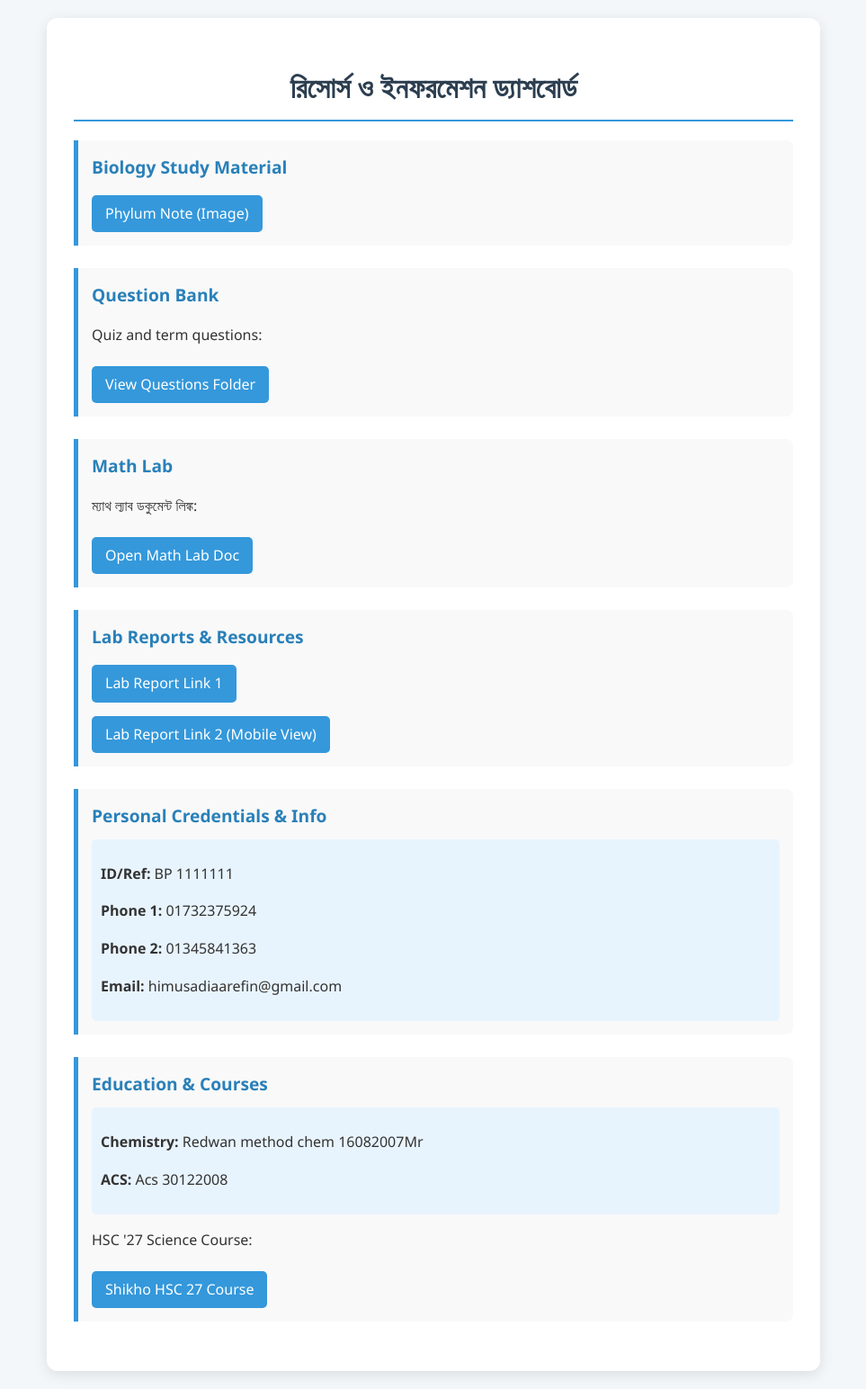
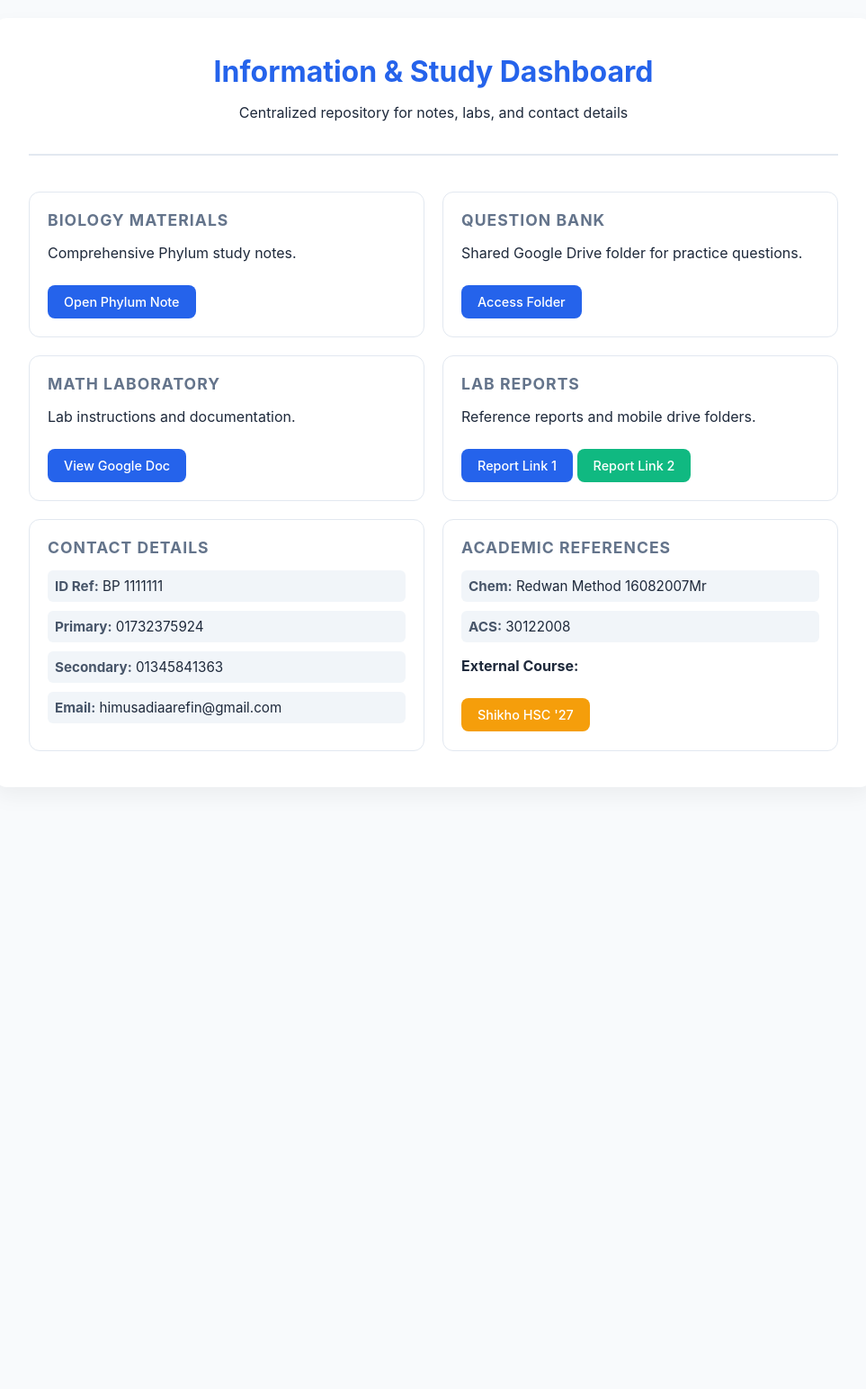
Before and after one commit to foysal1627/foysal1627.github.io, a Jekyll site: the page dashboard/index.html, which Jekyll copies as it is, in a window 1280 px wide. Shown: the whole page at 90% size, without its empty margins (158-1121 px from the left). Built offline with Jekyll 4.4.1, drawn with Linux system fonts in a browser that asks for light colours; after the commit the page ends 900 px from its top, so only the background shows below that.

Commit message:
Update index.html

```diff
--- a/dashboard/index.html
+++ b/dashboard/index.html
@@ -1,127 +1,164 @@
 <!DOCTYPE html>
-<html lang="bn">
+<html lang="en">
 <head>
     <meta charset="UTF-8">
     <meta name="viewport" content="width=device-width, initial-scale=1.0">
-    <title>ব্যক্তিগত তথ্য ও রিসোর্স ডকুমেন্টেশন</title>
+    <title>Personal Resource Dashboard</title>
     <style>
+        :root {
+            --primary-color: #2563eb;
+            --secondary-color: #64748b;
+            --bg-color: #f8fafc;
+            --card-bg: #ffffff;
+            --text-main: #1e293b;
+            --accent-color: #3b82f6;
+        }
+
         body {
-            font-family: 'Segoe UI', Tahoma, Geneva, Verdana, sans-serif;
-            background-color: #f4f7f9;
-            color: #333;
+            font-family: 'Inter', -apple-system, sans-serif;
+            background-color: var(--bg-color);
+            color: var(--text-main);
             margin: 0;
             padding: 20px;
-            line-height: 1.6;
+            display: flex;
+            justify-content: center;
         }
+
         .container {
-            max-width: 800px;
-            margin: 0 auto;
-            background: #fff;
-            padding: 30px;
+            max-width: 900px;
+            width: 100%;
+            background: var(--card-bg);
+            padding: 40px;
+            border-radius: 16px;
+            box-shadow: 0 10px 25px rgba(0, 0, 0, 0.05);
+        }
+
+        header {
+            text-align: center;
+            margin-bottom: 40px;
+            border-bottom: 2px solid #e2e8f0;
+            padding-bottom: 20px;
+        }
+
+        h1 {
+            font-size: 2rem;
+            color: var(--primary-color);
+            margin: 0;
+        }
+
+        .grid {
+            display: grid;
+            grid-template-columns: 1fr 1fr;
+            gap: 20px;
+        }
+
+        .section {
+            background: #ffffff;
+            border: 1px solid #e2e8f0;
+            padding: 20px;
             border-radius: 12px;
-            box-shadow: 0 4px 15px rgba(0,0,0,0.1);
+            transition: transform 0.2s;
         }
-        h1 {
-            text-align: center;
-            color: #2c3e50;
-            border-bottom: 2px solid #3498db;
-            padding-bottom: 10px;
+
+        .section:hover {
+            transform: translateY(-5px);
+            border-color: var(--accent-color);
         }
-        .section {
-            margin-bottom: 25px;
-            padding: 15px;
-            border-left: 5px solid #3498db;
-            background: #f9f9f9;
-            border-radius: 0 8px 8px 0;
+
+        h2 {
+            font-size: 1.1rem;
+            color: var(--secondary-color);
+            text-transform: uppercase;
+            letter-spacing: 1px;
+            margin-top: 0;
         }
-        .section-title {
+
+        .link-btn {
+            display: inline-block;
+            background-color: var(--primary-color);
+            color: white;
+            padding: 10px 18px;
+            border-radius: 8px;
+            text-decoration: none;
+            font-weight: 500;
+            font-size: 0.9rem;
+            margin-top: 10px;
+            transition: opacity 0.3s;
+        }
+
+        .link-btn:hover {
+            opacity: 0.85;
+        }
+
+        .info-item {
+            margin: 10px 0;
+            padding: 8px;
+            background: #f1f5f9;
+            border-radius: 6px;
+            font-size: 0.95rem;
+        }
+
+        .label {
             font-weight: bold;
-            font-size: 1.2em;
-            color: #2980b9;
-            margin-bottom: 10px;
-            display: block;
+            color: #475569;
         }
-        .link-box {
-            display: inline-block;
-            background: #3498db;
-            color: #fff;
-            padding: 8px 15px;
-            text-decoration: none;
-            border-radius: 5px;
-            margin-top: 5px;
-            transition: background 0.3s;
-        }
-        .link-box:hover {
-            background: #2980b9;
-        }
-        .info-text {
-            font-size: 1.1em;
-            color: #444;
-        }
-        .contact-info {
-            background: #e8f4fd;
-            padding: 10px;
-            border-radius: 5px;
-            margin-top: 5px;
-        }
-        hr {
-            border: 0;
-            height: 1px;
-            background: #eee;
-            margin: 20px 0;
+
+        @media (max-width: 600px) {
+            .grid { grid-template-columns: 1fr; }
+            .container { padding: 20px; }
         }
     </style>
 </head>
 <body>
 
 <div class="container">
-    <h1>রিসোর্স ও ইনফরমেশন ড্যাশবোর্ড</h1>
+    <header>
+        <h1>Information & Study Dashboard</h1>
+        <p>Centralized repository for notes, labs, and contact details</p>
+    </header>
 
+    <div class="grid">
         <div class="section">
-        <span class="section-title">Biology Study Material</span>
-        <a class="link-box" href="https://foysal1627.github.io/assets/image/IMG_20251117_171345.jpg" target="_blank">Phylum Note (Image)</a>
+            <h2>Biology Materials</h2>
+            <p>Comprehensive Phylum study notes.</p>
+            <a href="https://foysal1627.github.io/assets/image/IMG_20251117_171345.jpg" class="link-btn" target="_blank">Open Phylum Note</a>
         </div>
 
         <div class="section">
-        <span class="section-title">Question Bank</span>
-        <p>Quiz and term questions:</p>
-        <a class="link-box" href="https://drive.google.com/drive/folders/1C9WgtrYUbXkVkTi82CdfHZDoFphrNbiQ" target="_blank">View Questions Folder</a>
+            <h2>Question Bank</h2>
+            <p>Shared Google Drive folder for practice questions.</p>
+            <a href="https://drive.google.com/drive/folders/1C9WgtrYUbXkVkTi82CdfHZDoFphrNbiQ" class="link-btn" target="_blank">Access Folder</a>
         </div>
 
         <div class="section">
-        <span class="section-title">Math Lab</span>
-        <p>ম্যাথ ল্যাব ডকুমেন্ট লিঙ্ক:</p>
-        <a class="link-box" href="https://docs.google.com/document/d/11OzsD61jg_VrLV8pNKRyyLZCFAKVZODDU0X1701yusk/edit?usp=drive_link" target="_blank">Open Math Lab Doc</a>
+            <h2>Math Laboratory</h2>
+            <p>Lab instructions and documentation.</p>
+            <a href="https://docs.google.com/document/d/11OzsD61jg_VrLV8pNKRyyLZCFAKVZODDU0X1701yusk/edit?usp=drive_link" class="link-btn" target="_blank">View Google Doc</a>
         </div>
 
         <div class="section">
-        <span class="section-title">Lab Reports & Resources</span>
-        <div style="margin-bottom: 10px;">
-            <a class="link-box" href="https://cutt.ly/DtrkDuPf" target="_blank">Lab Report Link 1</a>
-        </div>
-        <a class="link-box" href="https://drive.google.com/drive/mobile/folders/1n3s7hHOpV_6djYovYtv-Tia7bjDAxe1m?sfnsn=wa" target="_blank">Lab Report Link 2 (Mobile View)</a>
+            <h2>Lab Reports</h2>
+            <p>Reference reports and mobile drive folders.</p>
+            <a href="https://cutt.ly/DtrkDuPf" class="link-btn" target="_blank">Report Link 1</a>
+            <a href="https://drive.google.com/drive/mobile/folders/1n3s7hHOpV_6djYovYtv-Tia7bjDAxe1m" class="link-btn" target="_blank" style="background: #10b981;">Report Link 2</a>
         </div>
 
         <div class="section">
-        <span class="section-title">Personal Credentials & Info</span>
-        <div class="contact-info">
-            <p><strong>ID/Ref:</strong> BP 1111111</p>
-            <p><strong>Phone 1:</strong> 01732375924</p>
-            <p><strong>Phone 2:</strong> 01345841363</p>
-            <p><strong>Email:</strong> himusadiaarefin@gmail.com</p>
-        </div>
+            <h2>Contact Details</h2>
+            <div class="info-item"><span class="label">ID Ref:</span> BP 1111111</div>
+            <div class="info-item"><span class="label">Primary:</span> 01732375924</div>
+            <div class="info-item"><span class="label">Secondary:</span> 01345841363</div>
+            <div class="info-item"><span class="label">Email:</span> himusadiaarefin@gmail.com</div>
         </div>
 
         <div class="section">
-        <span class="section-title">Education & Courses</span>
-        <div class="contact-info">
-            <p><strong>Chemistry:</strong> Redwan method chem 16082007Mr</p>
-            <p><strong>ACS:</strong> Acs 30122008</p>
+            <h2>Academic References</h2>
+            <div class="info-item"><span class="label">Chem:</span> Redwan Method 16082007Mr</div>
+            <div class="info-item"><span class="label">ACS:</span> 30122008</div>
+            <p><strong>External Course:</strong></p>
+            <a href="https://shikho.io/hsc27-science-pb" class="link-btn" style="background: #f59e0b;">Shikho HSC '27</a>
         </div>
-        <p>HSC '27 Science Course:</p>
-        <a class="link-box" href="https://shikho.io/hsc27-science-pb" target="_blank">Shikho HSC 27 Course</a>
     </div>
-
 </div>
 
 </body>
```
Lines whose indentation alone changed are shown as unchanged.
